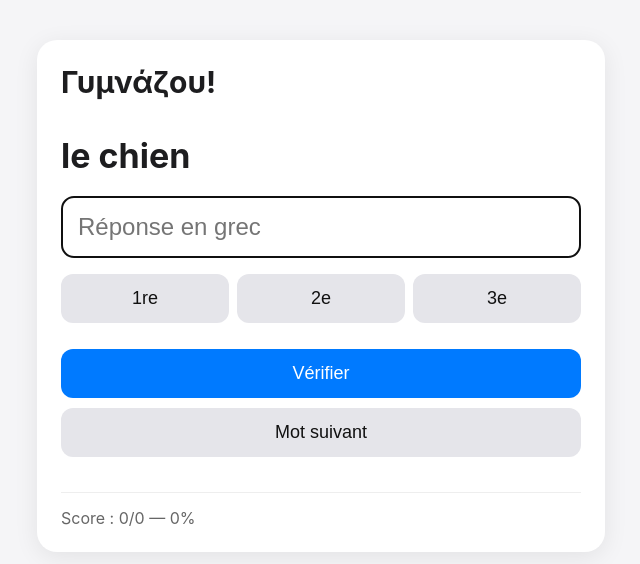
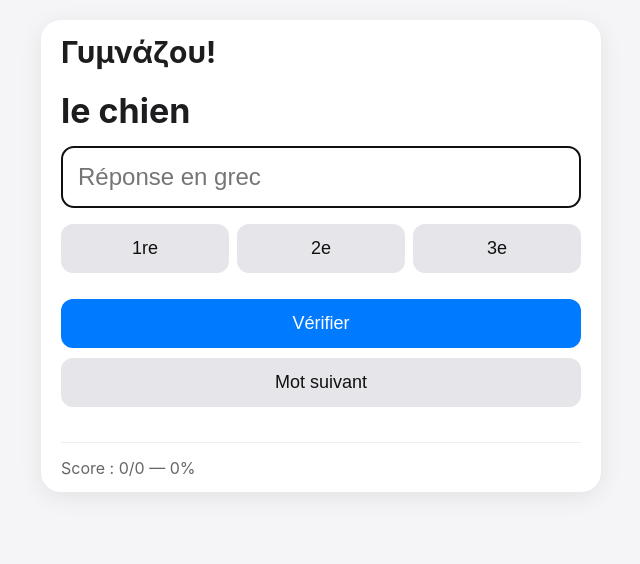
Before and after one commit to M972-code/grec-ancien, a plain HTML site: page index.html in a window 1280 px wide. Shown: the whole page, without its empty margins (319-959 px from the left). Drawn offline with Linux system fonts and the light colour scheme.

Commit message:
Refactor layout styles in index.html
Removed title and adjusted margins and padding for layout.

```diff
--- a/index.html
+++ b/index.html
@@ -3,8 +3,6 @@
 <head>
 <meta charset="UTF-8">
 <meta name="viewport" content="width=device-width, initial-scale=1.0">
-
-<title>Γυμνάζου!</title>
 
 <style>
 body {
@@ -17,9 +15,9 @@ body {
 
 .app {
   max-width: 520px;
-  margin: 20px auto;
+  margin: 0 auto;
   background: white;
-  padding: 24px;
+  padding: 14px 20px;
   border-radius: 20px;
   box-shadow: 0 5px 25px rgba(0,0,0,.08);
 }
@@ -30,7 +28,7 @@ h1 {
 }
 
 .question {
-  margin: 35px 0 20px;
+  margin: 10px 0 15px;
   font-size: 34px;
   font-weight: 700;
 }
```
